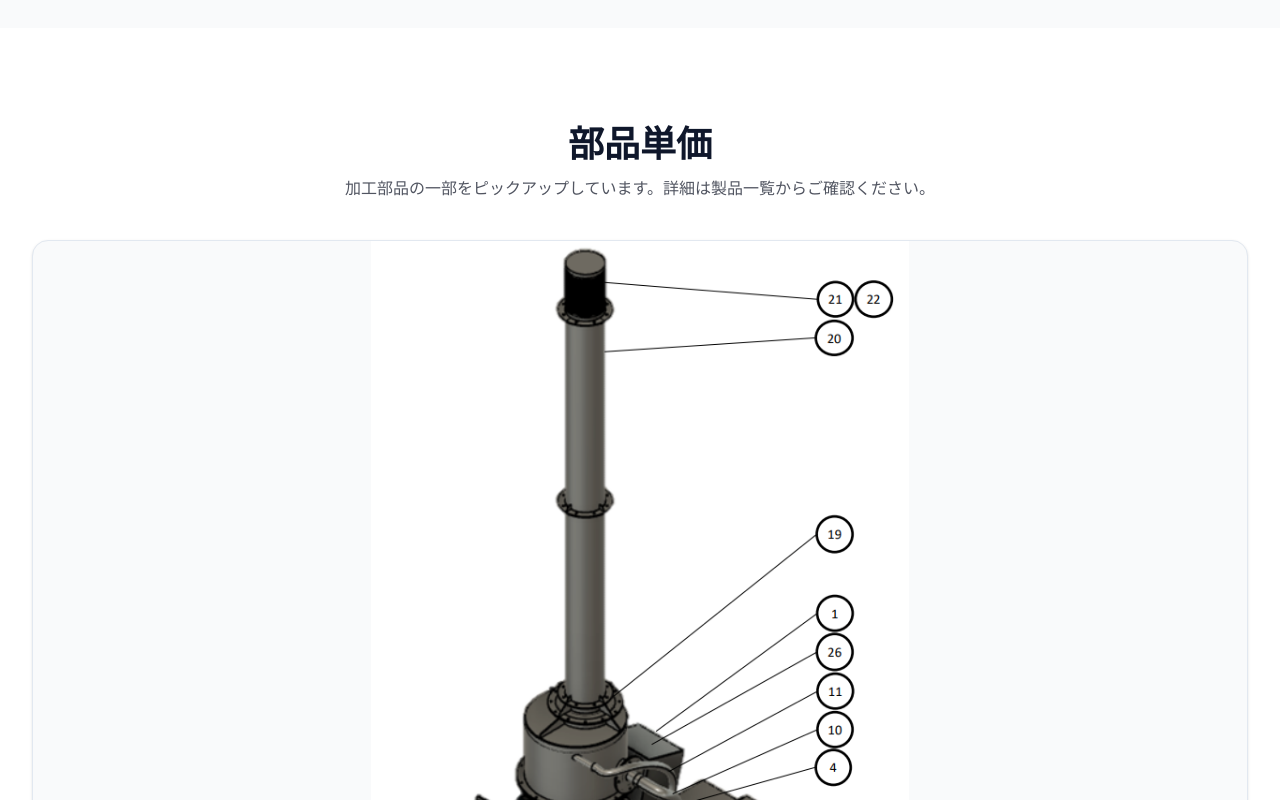
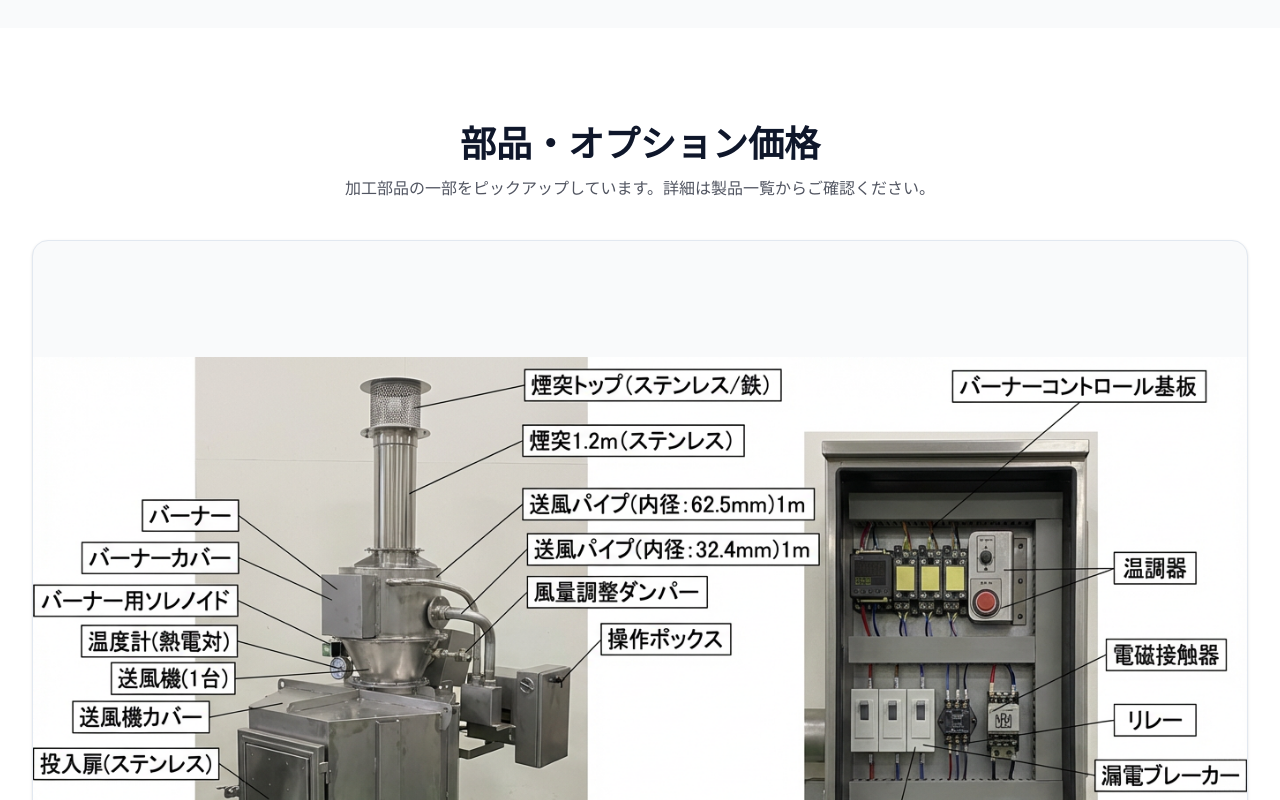
Before and after one commit to rnrnstar2/ProOneTech, a Next.js app: page / in a window 1280 px wide. Shown: the part 3320-4120 px from the top of the page. Built offline with nearby package versions, Linux system fonts and the light colour scheme.

Commit message:
Update parts section title and replace first image with provided graphic

```diff
--- a/src/app/page.tsx
+++ b/src/app/page.tsx
@@ -335,11 +335,11 @@ export default function Home() {
         </div>
       </section>
 
-      {/* 部品単価（WP「部品単価」より） */}
+      {/* 部品・オプション価格（WP「部品単価」より） */}
       <section className="section-py bg-white">
         <div className="container space-y-10">
           <div className="space-y-3 text-center">
-            <h2 className="text-3xl sm:text-4xl font-bold">部品単価</h2>
+            <h2 className="text-3xl sm:text-4xl font-bold">部品・オプション価格</h2>
             <p className="text-muted-foreground max-w-3xl mx-auto">
               加工部品の一部をピックアップしています。詳細は製品一覧からご確認ください。
             </p>
@@ -349,8 +349,8 @@ export default function Home() {
             <div className="grid gap-4">
               <div className="aspect-[4/3] w-full overflow-hidden rounded-2xl border border-slate-200 shadow-sm bg-gray-50 flex items-center justify-center">
                 <img
-                  src="/images/スクリーンショット-2023-01-10-14.46.12.png"
-                  alt="部品一覧イメージ（価格表）"
+                  src="/images/generated_image_3093a58a-6f9b-491a-827f-24a4d5c7e461.png"
+                  alt="部品価格表"
                   className="h-full w-full object-contain"
                 />
               </div>
```
Also changed, not shown: public/images/generated_image_3093a58a-6f9b-491a-827f-24a4d5c7e461.png (added).
